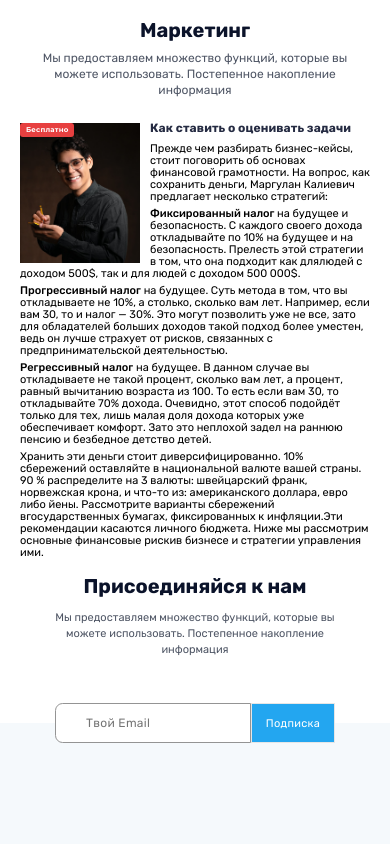
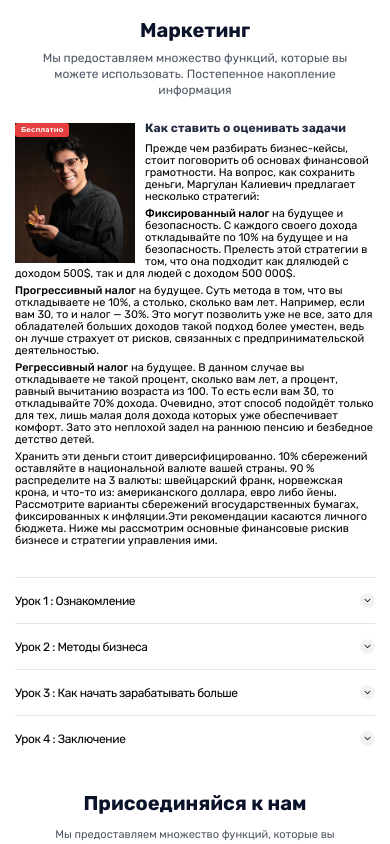
Before and after one commit to aiym18/motion_web_site, a Next.js app: page /marketing in a window 390 px wide. Shown: the top 844 px of the page. Built offline with nearby package versions, Linux system fonts and the light colour scheme.

Commit message:
dropdown

```diff
--- a/src/app/globals.scss
+++ b/src/app/globals.scss
@@ -18,7 +18,7 @@ body {
   max-width: 1340px;
   width: 100%;
   margin: 0 auto;
-  padding: 0 20px;
+  padding: 0 15px;
 }
 
 button {
--- a/src/components/pages/market/Marketing.module.scss
+++ b/src/components/pages/market/Marketing.module.scss
@@ -77,6 +77,9 @@
       }
     }
   }
+  .lessons {
+    padding: 100px 0;
+  }
 }
 
 @media (max-width: 1340px) {
@@ -140,6 +143,9 @@
           line-height: 30px;
         }
       }
+    }
+    .lessons {
+      padding: 30px 0;
     }
   }
 }
@@ -222,6 +228,9 @@
         }
       }
     }
+    .lessons {
+      padding: 15px 0 30px 0;
+    }
   }
 }
 @media (max-width: 445px) {
--- a/src/components/pages/market/Marketing.tsx
+++ b/src/components/pages/market/Marketing.tsx
@@ -4,6 +4,9 @@ import s from "./Marketing.module.scss";
 import marketing from "@/assets/img/marketing1.jpeg";
 import Image from "next/image";
 import JoinUs from "../mainPage/components/join_us/JoinUs";
+import DropDown from "@/ui/dropdown/DropDown";
+import lessons from "@/constants/dropdown-data/data";
+
 const Marketing: FC = () => {
   return (
     <section id={s.marketing}>
@@ -58,6 +61,11 @@ const Marketing: FC = () => {
             </p>
           </div>
         </div>
+        <div className={s.lessons}>
+          {lessons.map((lesson) => (
+            <DropDown key={lesson.id} lesson={lesson} />
+          ))}
+        </div>
       </div>
       <JoinUs />
     </section>
--- /dev/null
+++ b/src/constants/dropdown-data/data.ts
@@ -0,0 +1,114 @@
+import { Lesson } from "@/types/types";
+
+const lessons: Lesson[] = [
+  {
+    id: 1,
+    title: "Урок 1 : Ознакомление",
+    videos: [
+      {
+        id: 101,
+        title: "1. Введение",
+        description: "Как ставить и оценивать задачи",
+        duration: "1 ч. 23м.",
+        locked: true,
+      },
+      {
+        id: 102,
+        title: "2. Основные принципы",
+        description: "Основы работы с системой",
+        duration: "45 м.",
+        locked: false,
+      },
+      {
+        id: 103,
+        title: "3. Первые шаги",
+        description: "Настройки и подготовка среды",
+        duration: "30 м.",
+        locked: false,
+      },
+    ],
+  },
+  {
+    id: 2,
+    title: "Урок 2 : Методы бизнеса",
+    videos: [
+      {
+        id: 201,
+        title: "1. Базовые стратегии",
+        description: "Как выбрать подходящую бизнес-модель",
+        duration: "1 ч.",
+        locked: false,
+      },
+      {
+        id: 202,
+        title: "2. Управление финансами",
+        description: "Финансовая грамотность для предпринимателей",
+        duration: "30 м.",
+        locked: true,
+      },
+      {
+        id: 203,
+        title: "3. Анализ конкурентов",
+        description: "Как находить и анализировать конкурентов",
+        duration: "40 м.",
+        locked: false,
+      },
+    ],
+  },
+  {
+    id: 3,
+    title: "Урок 3 : Как начать зарабатывать больше",
+    videos: [
+      {
+        id: 301,
+        title: "1. Ценообразование",
+        description: "Как правильно устанавливать цены",
+        duration: "1 ч. 10м.",
+        locked: false,
+      },
+      {
+        id: 302,
+        title: "2. Маркетинговые стратегии",
+        description: "Как привлекать больше клиентов",
+        duration: "50 м.",
+        locked: true,
+      },
+      {
+        id: 303,
+        title: "3. Оптимизация продаж",
+        description: "Как увеличить средний чек",
+        duration: "40 м.",
+        locked: false,
+      },
+    ],
+  },
+  {
+    id: 4,
+    title: "Урок 4 : Заключение",
+    videos: [
+      {
+        id: 401,
+        title: "1. Итоги курса",
+        description: "Обобщение и важные выводы",
+        duration: "30 м.",
+        locked: false,
+      },
+      {
+        id: 402,
+        title: "2. Следующие шаги",
+        description: "Куда двигаться дальше?",
+        duration: "45 м.",
+        locked: false,
+      },
+      {
+        id: 403,
+        title: "3. Вопросы и ответы",
+        description: "Ответы на часто задаваемые вопросы",
+        duration: "1 ч.",
+        locked: true,
+      },
+    ],
+  },
+];
+
+export default lessons;
--- /dev/null
+++ b/src/types/types.ts
@@ -0,0 +1,13 @@
+export interface Video {
+  id: number;
+  title: string;
+  description: string;
+  duration: string;
+  locked: boolean;
+}
+
+export interface Lesson {
+  id: number;
+  title: string;
+  videos: Video[];
+}
--- /dev/null
+++ b/src/ui/dropdown/DropDown.module.scss
@@ -0,0 +1,95 @@
+#dropdown {
+  .dropdown_title {
+    display: flex;
+    align-items: center;
+    justify-content: space-between;
+    padding: 30px 0;
+    border-top: 1px solid #0000001a;
+    cursor: pointer;
+    transition: background-color 0.3s ease-in-out;
+
+    h2 {
+      font-family: Rubik;
+      font-weight: 400;
+      font-size: 20px;
+      letter-spacing: -0.4px;
+    }
+
+    span {
+      width: 32px;
+      height: 32px;
+      border-radius: 50%;
+      background: #0000000d;
+      display: flex;
+      align-items: center;
+      justify-content: center;
+      transition: transform 0.3s ease-in-out, background-color 0.3s ease-in-out;
+    }
+    .rotate {
+      transform: rotate(180deg);
+      background-color: #007bff; // Синий фон для стрелки
+      color: white; // Белая иконка на синем фоне
+    }
+  }
+
+  .dropdown_content {
+    display: flex;
+    justify-content: space-between;
+    padding: 20px 0;
+    animation: fadeIn 0.3s ease-in-out;
+  }
+
+  .active {
+    background-color: #007bff; // Светло-синий фон
+  }
+
+  .rotate {
+    transform: rotate(180deg);
+    background-color: #007bff; // Синий фон для стрелки
+    color: white; // Белая иконка на синем фоне
+  }
+
+  @keyframes fadeIn {
+    from {
+      opacity: 0;
+      transform: translateY(-10px);
+    }
+    to {
+      opacity: 1;
+      transform: translateY(0);
+    }
+  }
+}
+
+@media (max-width: 670px) {
+  #dropdown {
+    .dropdown_title {
+      padding: 15px 0;
+      h2 {
+        font-size: 16px;
+      }
+      span {
+        width: 20px;
+        height: 20px;
+        font-size: 10px;
+      }
+    }
+    .dropdown_content {
+      padding: 0 0 20px 0;
+    }
+  }
+}
+@media (max-width: 520px) {
+  #dropdown {
+    .dropdown_title {
+      h2 {
+        font-size: 12px;
+      }
+      span {
+        width: 15px;
+        height: 15px;
+        font-size: 9px;
+      }
+    }
+  }
+}
--- /dev/null
+++ b/src/ui/dropdown/DropDown.tsx
@@ -0,0 +1,34 @@
+import React, { FC, useState } from "react";
+import s from "./DropDown.module.scss";
+import { IoIosArrowDown } from "react-icons/io";
+import VideoCard from "../videoCard/VideoCard";
+import { Lesson } from "@/types/types";
+
+interface DropDownProps {
+  lesson: Lesson;
+}
+
+const DropDown: FC<DropDownProps> = ({ lesson }) => {
+  const [isOpen, setIsOpen] = useState(false); // Состояние открытия
+
+  return (
+    <div id={s.dropdown}>
+      <div className={`${s.dropdown_title}`} onClick={() => setIsOpen(!isOpen)}>
+        <h2>{lesson.title}</h2>
+        <span className={isOpen ? s.rotate : ""}>
+          <IoIosArrowDown />
+        </span>
+      </div>
+
+      {isOpen && (
+        <div className={s.dropdown_content}>
+          {lesson.videos.map((video) => (
+            <VideoCard key={video.id} video={video} />
+          ))}
+        </div>
+      )}
+    </div>
+  );
+};
+
+export default DropDown;
--- /dev/null
+++ b/src/ui/videoCard/VideoCard.module.scss
@@ -0,0 +1,153 @@
+#video {
+  width: 30%;
+  .video_banner {
+    position: relative;
+    height: 170px;
+    display: flex;
+    align-items: center;
+    justify-content: center;
+    img {
+      width: 100%;
+      height: 100%;
+    }
+    span {
+      position: absolute;
+      width: 40px;
+      height: 40px;
+      border-radius: 50%;
+      background: #23a6f0;
+      color: white;
+      display: flex;
+      align-items: center;
+      justify-content: center;
+    }
+    h6 {
+      position: absolute;
+      bottom: 10px;
+      left: 10px;
+      font-family: sans-serif;
+      font-weight: 600;
+      font-size: 13px;
+      line-height: 15px;
+      letter-spacing: -0.2px;
+      color: white;
+      padding: 4px 6px;
+      border-radius: 8px;
+      background: #00000080;
+    }
+  }
+  h5 {
+    font-family: sans-serif;
+    font-weight: 400;
+    font-size: 16px;
+    line-height: 23px;
+    color: #00000080;
+    padding: 15px 0 8px 0;
+  }
+  p {
+    font-family: Montserrat;
+    font-weight: 400;
+    font-size: 20px;
+    line-height: 24px;
+    letter-spacing: 0.1px;
+  }
+}
+
+@media (max-width: 1170px) {
+  #video {
+    width: 32%;
+    h5 {
+      font-size: 14px;
+    }
+    p {
+      font-size: 16px;
+    }
+  }
+}
+
+@media (max-width: 870px) {
+  #video {
+    width: 30%;
+    .video_banner {
+      height: 120px;
+      span {
+        width: 20px;
+        height: 20px;
+        font-size: 12px;
+      }
+      h6 {
+        font-size: 12px;
+      }
+    }
+    h5 {
+      font-size: 10px;
+      padding: 8px 0 5px 0;
+      line-height: 10px;
+    }
+    p {
+      font-size: 12px;
+      line-height: 10px;
+    }
+  }
+}
+
+@media (max-width: 670px) {
+  #video {
+    .video_banner {
+      height: 100px;
+    }
+    h5 {
+      font-size: 8px;
+    }
+    p {
+      font-size: 10px;
+    }
+  }
+}
+
+@media (max-width: 570px) {
+  #video {
+    .video_banner {
+      height: 80px;
+    }
+    h5 {
+      font-size: 6px;
+      padding: 5px 0 2px 0;
+      line-height: 7px;
+    }
+    p {
+      font-size: 8px;
+      line-height: 9px;
+    }
+  }
+}
+@media (max-width: 420px) {
+  #video {
+    .video_banner {
+      height: 60px;
+      h6 {
+        font-size: 5px;
+        left: 1px;
+        bottom: 1px;
+        line-height: 0;
+      }
+      span {
+        width: 10px;
+        height: 10px;
+        font-size: 6px;
+      }
+    }
+    p {
+      font-size: 6px;
+      line-height: 9px;
+    }
+  }
+}
+@media (max-width: 350px) {
+  #video {
+    width: 32%;
+    .video_banner {
+      height: 40px;
+    }
+  }
+}
--- /dev/null
+++ b/src/ui/videoCard/VideoCard.tsx
@@ -0,0 +1,30 @@
+import React from "react";
+import s from "./VideoCard.module.scss";
+import banner from "@/assets/img/video_banner.png";
+import Image from "next/image";
+import { RxLockClosed } from "react-icons/rx";
+import { Video } from "@/types/types";
+
+interface VideoCardProps {
+  video: Video;
+}
+
+const VideoCard: React.FC<VideoCardProps> = ({ video }) => {
+  return (
+    <div id={s.video}>
+      <div className={s.video_banner}>
+        <Image src={banner} alt="img" />
+        {video.locked && (
+          <span>
+            <RxLockClosed />
+          </span>
+        )}
+        <h6>{video.duration}</h6>
+      </div>
+      <h5>{video.title}</h5>
+      <p>{video.description}</p>
+    </div>
+  );
+};
+
+export default VideoCard;
```
Also changed, not shown: src/assets/img/video_banner.png (added).
